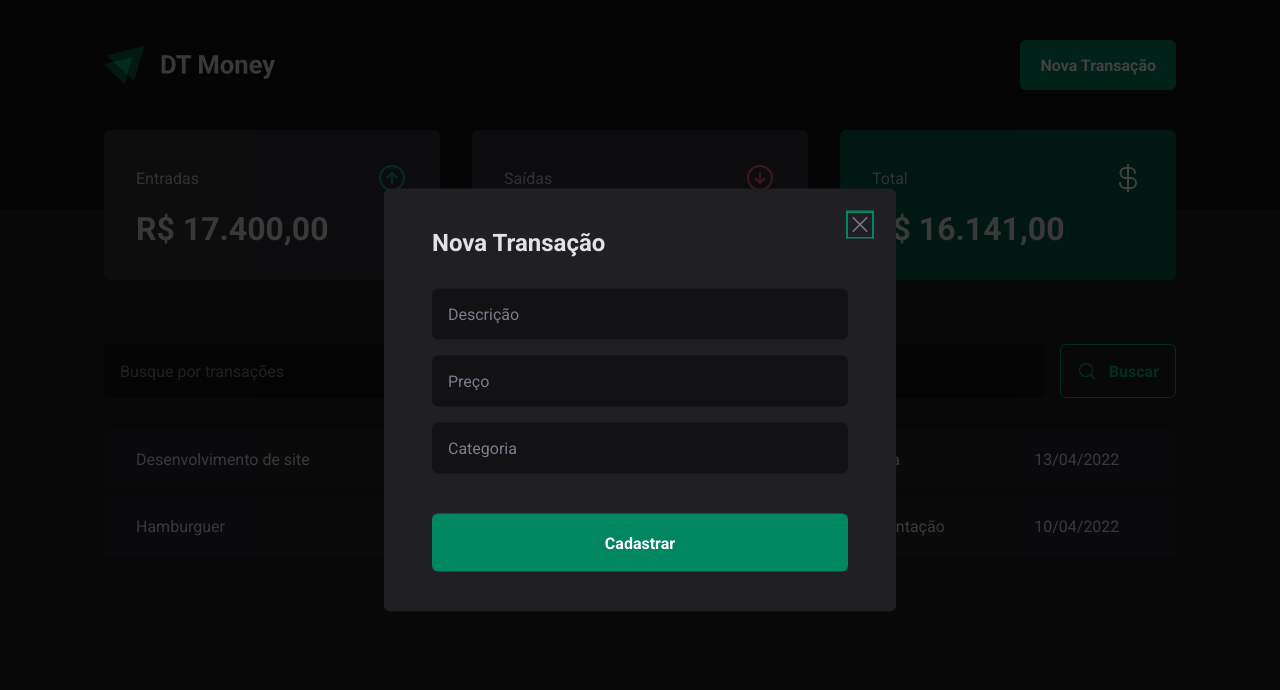
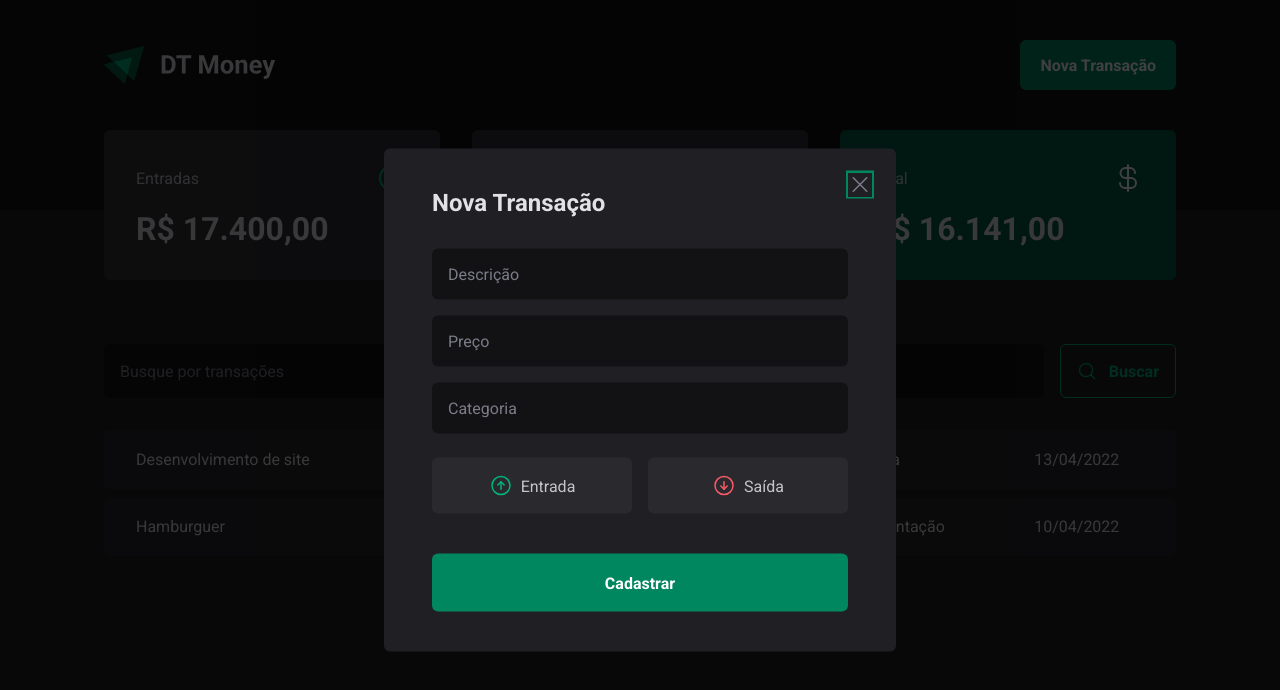
Before and after one commit to RoneBS/ignite-2.0-03-dt-money, a React (Vite) app: page / in a window 1280 px wide. Both pictures are taken after a click on the button "Nova Transação". Shown: the top 690 px of the page. Built offline with nearby package versions, Linux system fonts and the light colour scheme.

Commit message:
Component NewTransactionModal buttons added

```diff
--- a/package.json
+++ b/package.json
@@ -11,6 +11,7 @@
   },
   "dependencies": {
     "@radix-ui/react-dialog": "^1.0.0",
+    "@radix-ui/react-radio-group": "^1.0.0",
     "phosphor-react": "^1.4.1",
     "react": "^18.2.0",
     "react-dom": "^18.2.0",
--- a/src/components/NewTransactionsModal/index.tsx
+++ b/src/components/NewTransactionsModal/index.tsx
@@ -1,5 +1,5 @@
 import * as Dialog from '@radix-ui/react-dialog'
-import { X } from 'phosphor-react'
+import { ArrowCircleDown, ArrowCircleUp, X } from 'phosphor-react'
 import * as S from './styles'
 
 export const NewTransactionModal = () => {
@@ -19,6 +19,17 @@
           <input type="number" placeholder="Preço" />
           <input type="text" placeholder="Categoria" required />
 
+          <S.TransactionType>
+            <S.TransactionTypeButton variant="income" value="income">
+              <ArrowCircleUp size={24} />
+              Entrada
+            </S.TransactionTypeButton>
+            <S.TransactionTypeButton variant="outcome" value="outcome">
+              <ArrowCircleDown size={24} />
+              Saída
+            </S.TransactionTypeButton>
+          </S.TransactionType>
+
           <button type="submit">Cadastrar</button>
         </form>
       </S.Content>
--- a/src/components/NewTransactionsModal/styles.ts
+++ b/src/components/NewTransactionsModal/styles.ts
@@ -1,5 +1,6 @@
 import styled from 'styled-components'
 import * as Dialog from '@radix-ui/react-dialog'
+import * as RadioGroup from '@radix-ui/react-radio-group'
 
 export const Overlay = styled(Dialog.Overlay)`
   position: fixed;
@@ -67,3 +68,53 @@
   cursor: pointer;
   color: ${({ theme }) => theme['gray-500']};
 `
+
+export const TransactionType = styled(RadioGroup.Root)`
+  display: grid;
+  grid-template-columns: repeat(2, 1fr);
+  gap: 1rem;
+  margin-top: 0.5rem;
+`
+
+type TransactionTypeButtonProps = {
+  variant: 'income' | 'outcome'
+}
+
+export const TransactionTypeButton = styled(
+  RadioGroup.Item
+)<TransactionTypeButtonProps>`
+  background: ${({ theme }) => theme['gray-700']};
+  padding: 1rem;
+  display: flex;
+  align-items: center;
+  justify-content: center;
+  gap: 0.5rem;
+  border-radius: 6px;
+  cursor: pointer;
+  border: 0;
+  color: ${({ theme }) => theme['gray-300']};
+
+  svg {
+    color: ${(props) =>
+      props.variant === 'income'
+        ? props.theme['green-300']
+        : props.theme['red-300']};
+  }
+
+  &[data-state='unchecked']:hover {
+    transition: background-color 0.2s;
+    background: ${({ theme }) => theme['gray-600']};
+  }
+
+  &[data-state='checked'] {
+    color: ${({ theme }) => theme.white};
+    background: ${(props) =>
+      props.variant === 'income'
+        ? props.theme['green-500']
+        : props.theme['red-500']};
+
+    svg {
+      color: ${({ theme }) => theme.white};
+    }
+  }
+`
```
Also changed, not shown: 1 other file (tests, documents, lock files or other folders).
